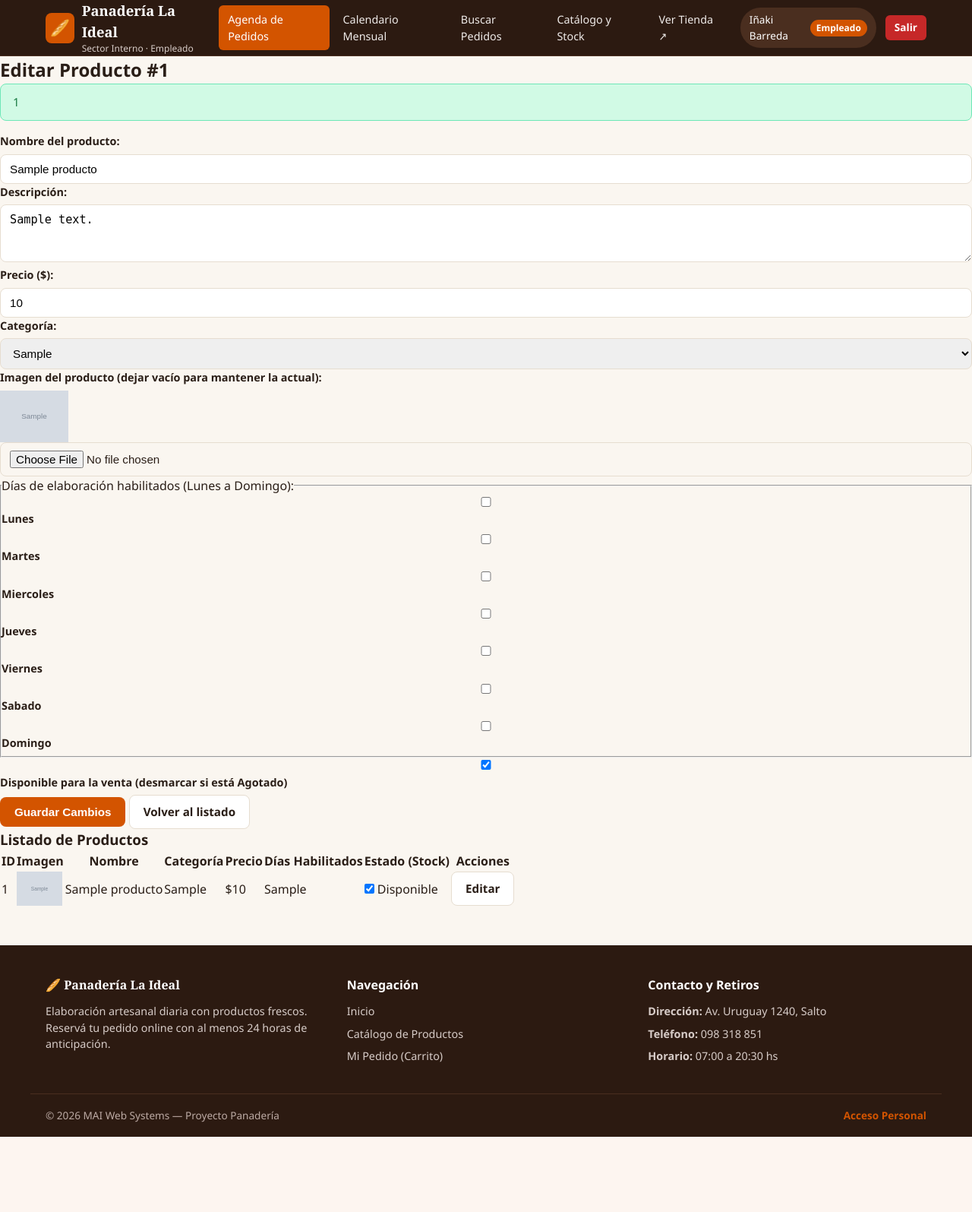
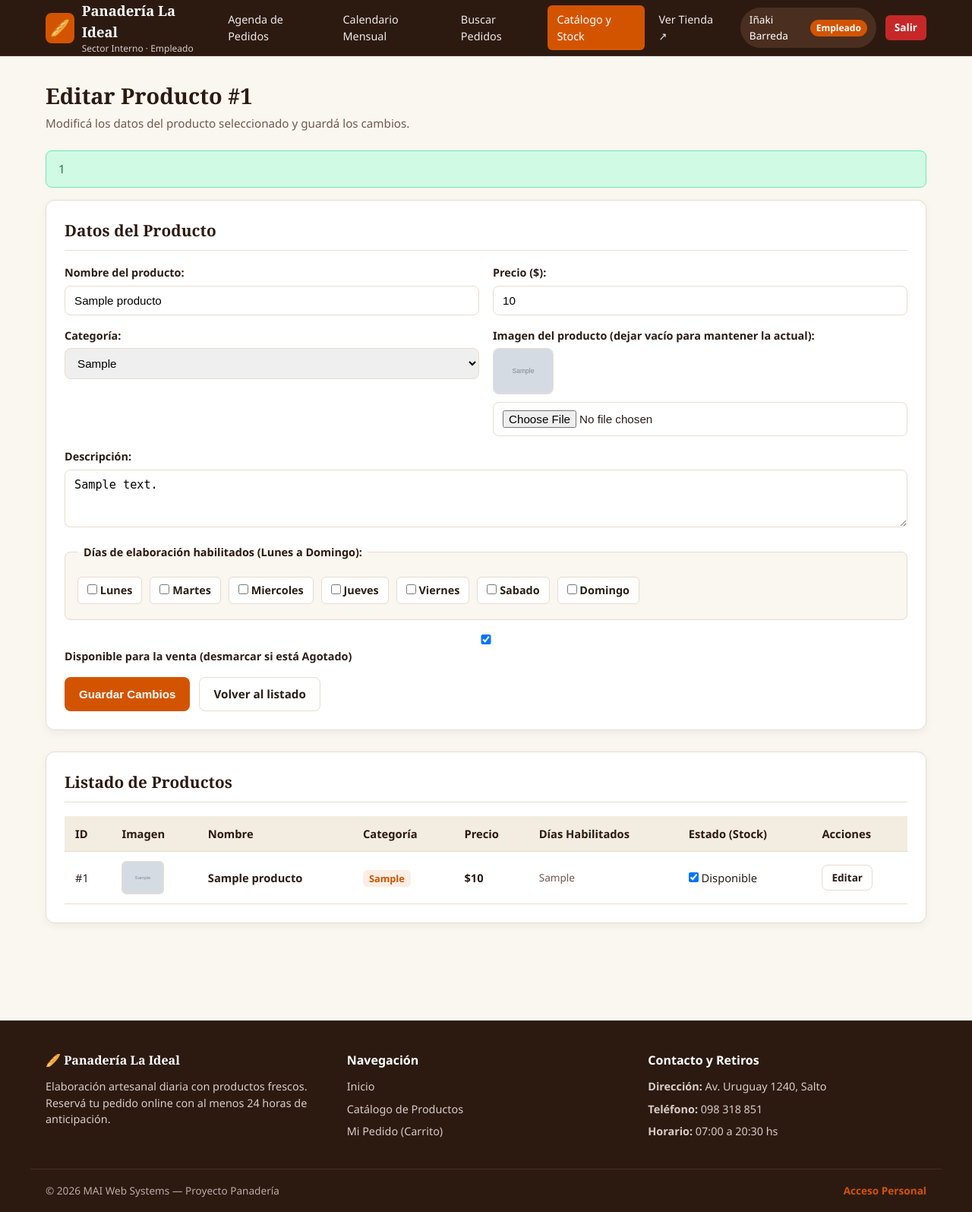
Before and after one commit to maxi1222/MAI-Web-Systems-5222, a PHP site: page /panel/producto_editar.php?id=1 in a window 1280 px wide. Shown: the whole page at 76% size. Before the commit the page ends 1496 px from the top, so only its background shows below. Run offline with PHP 8.4, Linux system fonts and the light colour scheme; a user stored in the database is signed in; tables that the repository leaves empty hold one stand-in row (values such as "Sample post"); grey boxes marked "Sample" are stand-in pictures.

Commit message:
Se agrega maquetacion del formulario de productos y valdidacion JS en navegador (HU09-T01 y HU09-T02)

```diff
--- a/assets/css/estilos.css
+++ b/assets/css/estilos.css
@@ -1018,7 +1018,161 @@ button:disabled {
 }
 
 /* ==========================================================================
-   10. DISEÑO RESPONSIVO (Celulares y Tablets - HU01-T05 y RNF-01)
+   10. GESTIÓN DE PRODUCTOS EN PANEL INTERNO (H.U-09 / HU09-T01)
+   ========================================================================== */
+.contenedor-panel {
+    padding: 30px 20px 50px;
+}
+
+.cabecera-seccion-panel {
+    margin-bottom: 24px;
+}
+
+.cabecera-seccion-panel h2 {
+    font-family: Georgia, serif;
+    font-size: 1.8rem;
+    color: var(--color-oscuro);
+    margin-bottom: 4px;
+}
+
+.cabecera-seccion-panel p {
+    color: var(--color-texto-suave);
+    font-size: 0.95rem;
+}
+
+.seccion-formulario,
+.seccion-listado {
+    background-color: var(--color-blanco);
+    border: 1px solid var(--color-borde);
+    border-radius: 12px;
+    padding: 24px;
+    margin-bottom: 28px;
+    box-shadow: 0 4px 12px rgba(44, 26, 17, 0.05);
+}
+
+.seccion-formulario h3,
+.seccion-listado h3 {
+    font-family: Georgia, serif;
+    font-size: 1.3rem;
+    color: var(--color-oscuro);
+    margin-bottom: 18px;
+    padding-bottom: 10px;
+    border-bottom: 1px solid var(--color-borde);
+}
+
+.fila-formulario-doble {
+    display: grid;
+    grid-template-columns: 1fr 1fr;
+    gap: 18px;
+}
+
+.formulario-producto .grupo-formulario {
+    margin-bottom: 16px;
+}
+
+.fieldset-dias {
+    border: 1px solid var(--color-borde);
+    border-radius: 8px;
+    padding: 14px 16px;
+    background-color: var(--color-fondo);
+}
+
+.fieldset-dias legend {
+    font-weight: 600;
+    font-size: 0.9rem;
+    padding: 0 8px;
+    color: var(--color-oscuro);
+}
+
+.checkboxes-dias {
+    display: flex;
+    flex-wrap: wrap;
+    gap: 10px;
+    margin-top: 8px;
+}
+
+.checkbox-dia {
+    display: inline-flex;
+    align-items: center;
+    gap: 6px;
+    background-color: var(--color-blanco);
+    border: 1px solid var(--color-borde);
+    border-radius: 6px;
+    padding: 6px 12px;
+    font-size: 0.9rem;
+    cursor: pointer;
+}
+
+.checkbox-dia input {
+    width: auto;
+}
+
+.imagen-actual-preview {
+    margin-bottom: 10px;
+}
+
+.imagen-actual-preview img {
+    border-radius: 8px;
+    border: 1px solid var(--color-borde);
+}
+
+.acciones-formulario {
+    display: flex;
+    gap: 12px;
+    margin-top: 10px;
+}
+
+.tabla-responsive {
+    width: 100%;
+    overflow-x: auto;
+}
+
+.tabla-productos {
+    width: 100%;
+    border-collapse: collapse;
+    text-align: left;
+    font-size: 0.92rem;
+}
+
+.tabla-productos th,
+.tabla-productos td {
+    padding: 12px 14px;
+    border-bottom: 1px solid var(--color-borde);
+    vertical-align: middle;
+}
+
+.tabla-productos th {
+    background-color: var(--color-fondo-secundario);
+    color: var(--color-oscuro);
+    font-weight: 700;
+}
+
+.miniatura-tabla {
+    width: 56px;
+    height: 44px;
+    object-fit: cover;
+    border-radius: 6px;
+    border: 1px solid var(--color-borde);
+}
+
+.sin-imagen-texto {
+    font-size: 0.8rem;
+    color: var(--color-texto-suave);
+}
+
+.celda-dias {
+    font-size: 0.85rem;
+    color: var(--color-texto-suave);
+    max-width: 240px;
+}
+
+.texto-vacio-panel {
+    color: var(--color-texto-suave);
+    padding: 15px 0;
+}
+
+/* ==========================================================================
+   11. DISEÑO RESPONSIVO (Celulares y Tablets - HU01-T05 y RNF-01)
    ========================================================================== */
 
 /* Tablets (hasta 992px): 2 columnas de productos y carrito apilado */
@@ -1105,6 +1259,18 @@ button:disabled {
         width: 100%;
     }
 
+    .fila-formulario-doble {
+        grid-template-columns: 1fr;
+    }
+
+    .acciones-formulario {
+        flex-direction: column;
+    }
+
+    .acciones-formulario .btn {
+        width: 100%;
+    }
+
     .footer-grid {
         grid-template-columns: 1fr;
     }
--- a/assets/js/main.js
+++ b/assets/js/main.js
@@ -1,5 +1,6 @@
 // assets/js/main.js
-// Funciones JavaScript de interfaz para navegación móvil, validación de 24h en carrito y modal de aviso
+// Funciones JavaScript de interfaz para navegación móvil, validación de 24h en carrito,
+// modal de aviso (H.U-03) y validación de formulario de productos (HU09-T02)
 
 document.addEventListener("DOMContentLoaded", function () {
     // 1. Menú desplegable en celulares (Encabezado público)
@@ -114,7 +115,6 @@ document.addEventListener("DOMContentLoaded", function () {
         });
     }
 
-    // Cerrar el modal si el usuario hace clic en el fondo oscuro fuera de la tarjeta
     if (modalCancelacion) {
         modalCancelacion.addEventListener("click", function (evento) {
             if (evento.target === modalCancelacion) {
@@ -122,4 +122,61 @@ document.addEventListener("DOMContentLoaded", function () {
             }
         });
     }
+
+    // 5. HU09-T02: Validación JS en navegador para el formulario de productos (panel/productos.php y panel/producto_editar.php)
+    // Validar que el nombre sea texto y el precio sea numérico antes de enviarlo
+    var formProducto = document.getElementById("formProducto");
+    var formEditarProducto = document.getElementById("formEditarProducto");
+    var formularioGestionProd = formProducto ? formProducto : formEditarProducto;
+    var cajaErrorProductoJS = document.getElementById("errorValidacionProductoJS");
+
+    if (formularioGestionProd) {
+        formularioGestionProd.addEventListener("submit", function (evento) {
+            var inputNombreProd = document.getElementById("nombre");
+            var inputPrecioProd = document.getElementById("precio");
+            var inputCategoriaProd = document.getElementById("categoria");
+            var checkboxesDias = formularioGestionProd.querySelectorAll('input[name="dias[]"]:checked');
+
+            var nombreTexto = inputNombreProd ? inputNombreProd.value.trim() : "";
+            var precioValor = inputPrecioProd ? inputPrecioProd.value.trim() : "";
+            var categoriaValor = inputCategoriaProd ? inputCategoriaProd.value.trim() : "";
+
+            // Validar que el nombre no esté vacío y que sea texto (no solo números)
+            if (nombreTexto === "" || !isNaN(nombreTexto)) {
+                evento.preventDefault();
+                mostrarErrorProducto("El nombre del producto es obligatorio y debe ser texto válido.");
+                return;
+            }
+
+            // Validar que el precio sea numérico y mayor a 0
+            if (precioValor === "" || isNaN(precioValor) || Number(precioValor) <= 0) {
+                evento.preventDefault();
+                mostrarErrorProducto("El precio del producto debe ser un valor numérico mayor a 0.");
+                return;
+            }
+
+            // Validar que haya seleccionado categoría
+            if (categoriaValor === "") {
+                evento.preventDefault();
+                mostrarErrorProducto("Por favor, seleccione una categoría para el producto.");
+                return;
+            }
+
+            // Validar que al menos un día de la semana esté marcado
+            if (checkboxesDias.length === 0) {
+                evento.preventDefault();
+                mostrarErrorProducto("Debe seleccionar al menos un día de elaboración (Lunes a Domingo).");
+                return;
+            }
+        });
+    }
+
+    function mostrarErrorProducto(mensaje) {
+        if (cajaErrorProductoJS) {
+            cajaErrorProductoJS.textContent = mensaje;
+            cajaErrorProductoJS.style.display = "block";
+        } else {
+            alert(mensaje);
+        }
+    }
 });
--- a/panel/producto_editar.php
+++ b/panel/producto_editar.php
@@ -1,8 +1,13 @@
 <?php
 // panel/producto_editar.php
+// Edición de un producto existente en el panel interno (H.U-09)
 
 require_once '../includes/auth.php';
 require_once '../config/conexion.php';
+
+$ruta_base = "../";
+$pagina_panel = "productos";
+$titulo_pagina = "Editar Producto - Panel MAI Panadería";
 
 $mensaje_exito = "";
 if (isset($_SESSION["mensaje_exito"])) {
@@ -51,36 +56,15 @@ $stmt_todos->close();
 
 $dias_semana_lista = array("Lunes", "Martes", "Miercoles", "Jueves", "Viernes", "Sabado", "Domingo");
 $dias_producto = array_map('trim', explode(",", (string)$producto["dias_habilitados"]));
+
+require_once '../includes/header_panel.php';
 ?>
-<!DOCTYPE html>
-<html lang="es">
-<head>
-    <meta charset="UTF-8">
-    <meta name="viewport" content="width=device-width, initial-scale=1.0">
-    <title>Editar Producto - Panel MAI Panadería</title>
-    <link rel="stylesheet" href="../assets/css/estilos.css">
-</head>
-<body>
-    <?php
-    if (file_exists('../includes/header_panel.php') && filesize('../includes/header_panel.php') > 0) {
-        include '../includes/header_panel.php';
-    } else {
-    ?>
-    <header class="header-panel">
-        <div class="contenedor-header">
-            <h1>Panel MAI Panadería</h1>
-            <nav class="nav-panel">
-                <span>Usuario: <strong><?php echo htmlspecialchars($_SESSION["nombre"], ENT_QUOTES, 'UTF-8'); ?></strong> (<?php echo htmlspecialchars($_SESSION["rol"], ENT_QUOTES, 'UTF-8'); ?>)</span>
-                <a href="productos.php">Productos</a>
-                <a href="../catalogo.php">Ver Catálogo Público</a>
-                <a href="logout.php">Cerrar Sesión</a>
-            </nav>
+
+<div class="contenedor contenedor-panel">
+    <div class="cabecera-seccion-panel">
+        <h2>Editar Producto #<?php echo (int)$producto["id_producto"]; ?></h2>
+        <p>Modificá los datos del producto seleccionado y guardá los cambios.</p>
     </div>
-    </header>
-    <?php } ?>
-
-    <main class="contenedor-panel">
-        <h2>Editar Producto #<?php echo (int)$producto["id_producto"]; ?></h2>
 
     <?php if (!empty($mensaje_exito)): ?>
         <div class="alerta alerta-exito" role="status">
@@ -94,13 +78,20 @@ $dias_producto = array_map('trim', explode(",", (string)$producto["dias_habilita
         </div>
     <?php endif; ?>
 
+    <!-- HU09-T01: Formulario de edición de producto -->
     <section class="seccion-formulario">
+        <h3>Datos del Producto</h3>
+
+        <!-- Contenedor para alertas de validación de JavaScript (HU09-T02) -->
+        <div id="errorValidacionProductoJS" class="alerta alerta-error" style="display: none;"></div>
+
         <form action="acciones/producto_guardar.php" method="POST" enctype="multipart/form-data" class="formulario-producto" id="formEditarProducto">
             <input type="hidden" name="id_producto" value="<?php echo (int)$producto["id_producto"]; ?>">
             <input type="hidden" name="imagen_actual" value="<?php echo htmlspecialchars((string)$producto["imagen_url"], ENT_QUOTES, 'UTF-8'); ?>">
             <input type="hidden" name="control_disponible" value="1">
             <input type="hidden" name="permanecer_en_editar" value="1">
 
+            <div class="fila-formulario-doble">
                 <div class="grupo-formulario">
                     <label for="nombre">Nombre del producto:</label>
                     <input
@@ -110,11 +101,6 @@ $dias_producto = array_map('trim', explode(",", (string)$producto["dias_habilita
                         required
                         value="<?php echo htmlspecialchars($producto["nombre"], ENT_QUOTES, 'UTF-8'); ?>"
                     >
-                </div>
-
-                <div class="grupo-formulario">
-                    <label for="descripcion">Descripción:</label>
-                    <textarea id="descripcion" name="descripcion" rows="3"><?php echo htmlspecialchars((string)$producto["descripcion"], ENT_QUOTES, 'UTF-8'); ?></textarea>
                 </div>
 
                 <div class="grupo-formulario">
@@ -129,11 +115,19 @@ $dias_producto = array_map('trim', explode(",", (string)$producto["dias_habilita
                         value="<?php echo (int)$producto["precio"]; ?>"
                     >
                 </div>
+            </div>
 
+            <div class="fila-formulario-doble">
                 <div class="grupo-formulario">
                     <label for="categoria">Categoría:</label>
                     <?php
-                    $categorias_base = array("Panificados", "Bizcochos y Facturas", "Tortas y Postres", "Confitería", "Salados");
+                    $categorias_base = array(
+                        "Panadería",
+                        "Facturería",
+                        "Tortas y Postres",
+                        "Pastelería",
+                        "Salados y Sandwichería"
+                    );
                     if (!in_array($producto["categoria"], $categorias_base) && !empty($producto["categoria"])) {
                         $categorias_base[] = $producto["categoria"];
                     }
@@ -151,13 +145,19 @@ $dias_producto = array_map('trim', explode(",", (string)$producto["dias_habilita
                     <label for="imagen">Imagen del producto (dejar vacío para mantener la actual):</label>
                     <?php if (!empty($producto["imagen_url"])): ?>
                         <div class="imagen-actual-preview">
-                            <img src="../<?php echo htmlspecialchars($producto["imagen_url"], ENT_QUOTES, 'UTF-8'); ?>" alt="Imagen actual" width="90">
+                            <img src="../<?php echo htmlspecialchars($producto["imagen_url"], ENT_QUOTES, 'UTF-8'); ?>" alt="Imagen actual" width="80">
                         </div>
                     <?php endif; ?>
                     <input type="file" id="imagen" name="imagen" accept="image/*">
                 </div>
+            </div>
 
-                <fieldset class="grupo-formulario">
+            <div class="grupo-formulario">
+                <label for="descripcion">Descripción:</label>
+                <textarea id="descripcion" name="descripcion" rows="3"><?php echo htmlspecialchars((string)$producto["descripcion"], ENT_QUOTES, 'UTF-8'); ?></textarea>
+            </div>
+
+            <fieldset class="grupo-formulario fieldset-dias">
                 <legend>Días de elaboración habilitados (Lunes a Domingo):</legend>
                 <div class="checkboxes-dias">
                     <?php foreach ($dias_semana_lista as $dia): ?>
@@ -168,7 +168,7 @@ $dias_producto = array_map('trim', explode(",", (string)$producto["dias_habilita
                                 value="<?php echo htmlspecialchars($dia, ENT_QUOTES, 'UTF-8'); ?>"
                                 <?php echo in_array($dia, $dias_producto) ? 'checked' : ''; ?>
                             >
-                                <?php echo htmlspecialchars($dia, ENT_QUOTES, 'UTF-8'); ?>
+                            <span><?php echo htmlspecialchars($dia, ENT_QUOTES, 'UTF-8'); ?></span>
                         </label>
                     <?php endforeach; ?>
                 </div>
@@ -182,7 +182,7 @@ $dias_producto = array_map('trim', explode(",", (string)$producto["dias_habilita
                         value="1"
                         <?php echo ((int)$producto["disponible"] === 1) ? 'checked' : ''; ?>
                     >
-                        Disponible para la venta (desmarcar si está Agotado)
+                    <span>Disponible para la venta (desmarcar si está Agotado)</span>
                 </label>
             </div>
 
@@ -196,8 +196,9 @@ $dias_producto = array_map('trim', explode(",", (string)$producto["dias_habilita
     <section class="seccion-listado">
         <h3>Listado de Productos</h3>
         <?php if (empty($productos)): ?>
-                <p>No hay productos cargados en el catálogo todavía.</p>
+            <p class="texto-vacio-panel">No hay productos cargados en el catálogo todavía.</p>
         <?php else: ?>
+            <div class="tabla-responsive">
                 <table class="tabla-productos">
                     <thead>
                         <tr>
@@ -214,18 +215,18 @@ $dias_producto = array_map('trim', explode(",", (string)$producto["dias_habilita
                     <tbody>
                         <?php foreach ($productos as $prod): ?>
                             <tr>
-                                <td><?php echo (int)$prod["id_producto"]; ?></td>
+                                <td>#<?php echo (int)$prod["id_producto"]; ?></td>
                                 <td>
                                     <?php if (!empty($prod["imagen_url"])): ?>
-                                        <img src="../<?php echo htmlspecialchars($prod["imagen_url"], ENT_QUOTES, 'UTF-8'); ?>" alt="<?php echo htmlspecialchars($prod["nombre"], ENT_QUOTES, 'UTF-8'); ?>" width="60">
+                                        <img src="../<?php echo htmlspecialchars($prod["imagen_url"], ENT_QUOTES, 'UTF-8'); ?>" alt="<?php echo htmlspecialchars($prod["nombre"], ENT_QUOTES, 'UTF-8'); ?>" class="miniatura-tabla" width="60">
                                     <?php else: ?>
-                                        <span>Sin imagen</span>
+                                        <span class="sin-imagen-texto">Sin imagen</span>
                                     <?php endif; ?>
                                 </td>
-                                <td><?php echo htmlspecialchars($prod["nombre"], ENT_QUOTES, 'UTF-8'); ?></td>
-                                <td><?php echo htmlspecialchars($prod["categoria"], ENT_QUOTES, 'UTF-8'); ?></td>
-                                <td>$<?php echo (int)$prod["precio"]; ?></td>
-                                <td><?php echo htmlspecialchars($prod["dias_habilitados"], ENT_QUOTES, 'UTF-8'); ?></td>
+                                <td><strong><?php echo htmlspecialchars($prod["nombre"], ENT_QUOTES, 'UTF-8'); ?></strong></td>
+                                <td><span class="tarjeta-categoria"><?php echo htmlspecialchars($prod["categoria"], ENT_QUOTES, 'UTF-8'); ?></span></td>
+                                <td><strong>$<?php echo (int)$prod["precio"]; ?></strong></td>
+                                <td class="celda-dias"><?php echo htmlspecialchars(str_replace(",", ", ", $prod["dias_habilitados"]), ENT_QUOTES, 'UTF-8'); ?></td>
                                 <td>
                                     <form action="acciones/producto_estado.php" method="POST" class="form-estado-stock">
                                         <input type="hidden" name="id_producto" value="<?php echo (int)$prod["id_producto"]; ?>">
@@ -243,21 +244,17 @@ $dias_producto = array_map('trim', explode(",", (string)$producto["dias_habilita
                                     </form>
                                 </td>
                                 <td>
-                                    <a href="producto_editar.php?id=<?php echo (int)$prod["id_producto"]; ?>" class="btn btn-secundario">Editar</a>
+                                    <a href="producto_editar.php?id=<?php echo (int)$prod["id_producto"]; ?>" class="btn btn-secundario btn-pequeno">Editar</a>
                                 </td>
                             </tr>
                         <?php endforeach; ?>
                     </tbody>
                 </table>
+            </div>
         <?php endif; ?>
     </section>
-    </main>
+</div>
 
 <?php
-    if (file_exists('../includes/footer.php') && filesize('../includes/footer.php') > 0) {
-        include '../includes/footer.php';
-    }
+require_once '../includes/footer.php';
 ?>
-    <script src="../assets/js/main.js"></script>
-</body>
-</html>
```
Also changed, not shown: panel/productos.php (+60 -68 lines). Lines whose indentation alone changed are shown as unchanged.
